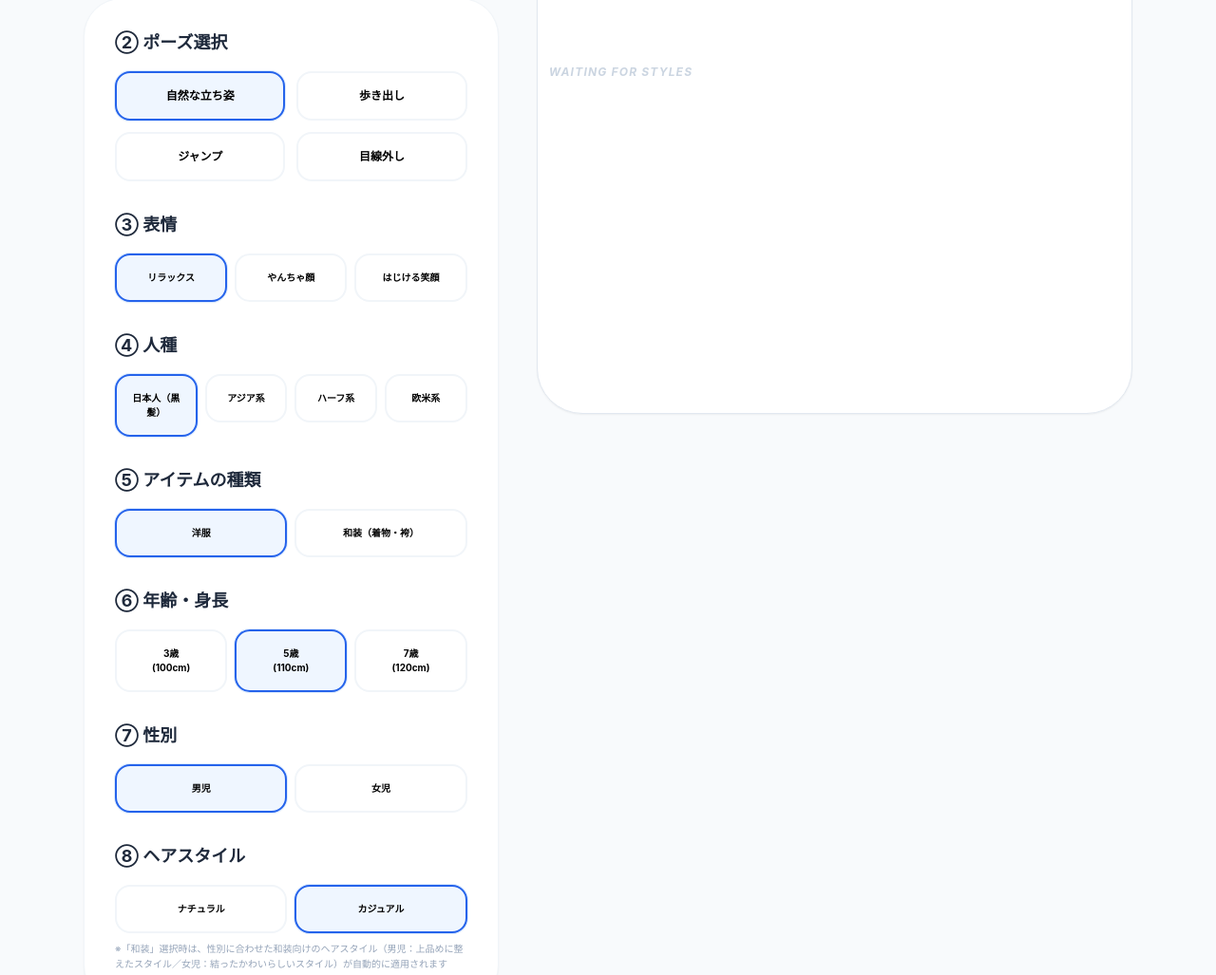
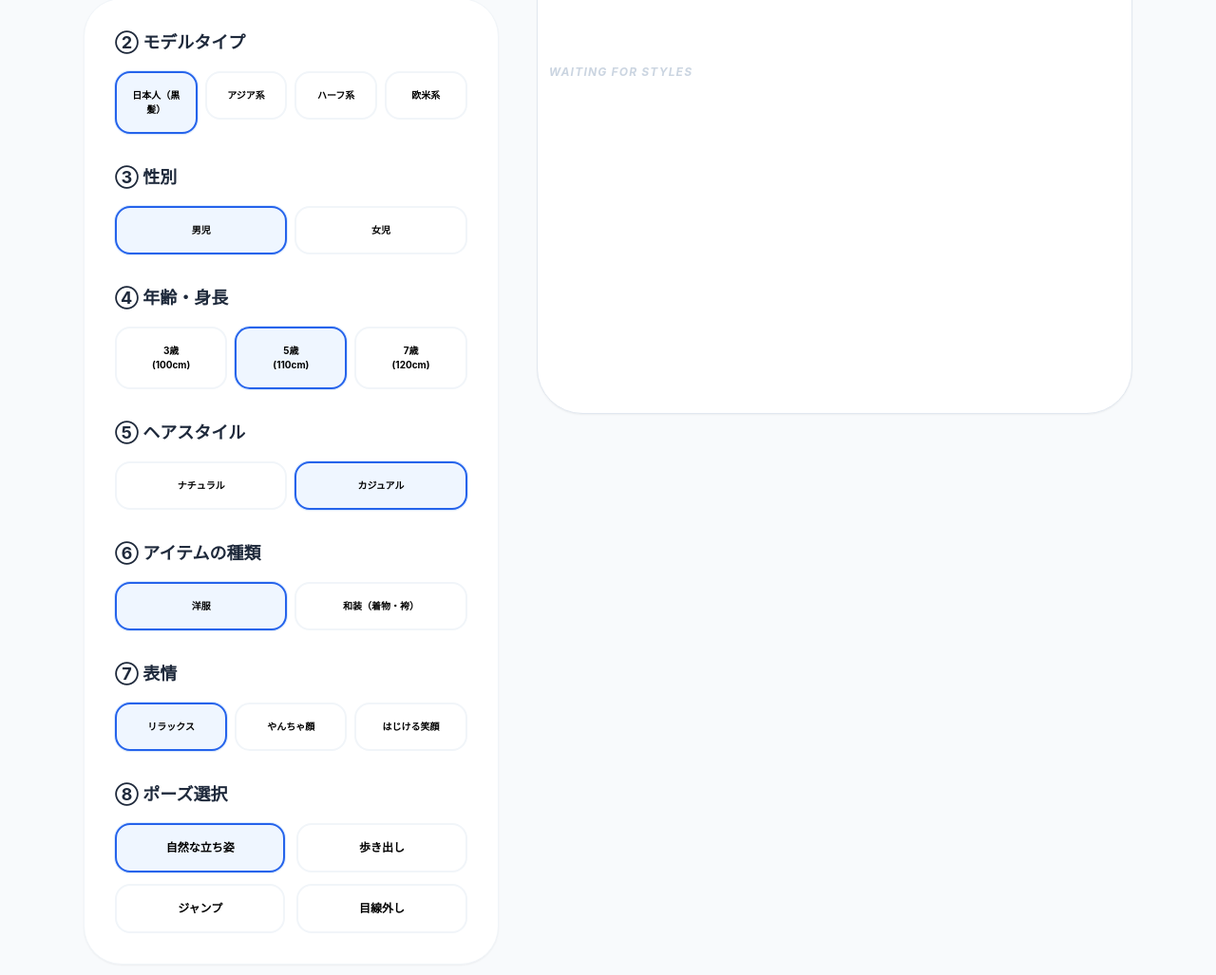
Before and after one commit to red24649/tryon_boy, a website: page public/index.html in a window 1280 px wide. Shown: the part 440-1467 px from the top of the page at 95% size. Drawn offline with nearby package versions, Linux system fonts and the light colour scheme.

Commit message:
Update section titles and restructure form elements

```diff
--- a/public/index.html
+++ b/public/index.html
@@ -64,28 +64,7 @@
         <section class="bg-white p-8 rounded-[2.5rem] shadow-sm border border-slate-100 space-y-8">
           <div>
             <h2 class="text-lg font-bold text-slate-800 mb-4">
-              ② ポーズ選択
-            </h2>
-            <div class="grid grid-cols-2 gap-3">
-              <label><input type="radio" name="pose" value="natural_lean" class="hidden" checked><div class="select-card text-center text-xs font-bold">自然な立ち姿</div></label>
-              <label><input type="radio" name="pose" value="walking_snapshot" class="hidden"><div class="select-card text-center text-xs font-bold">歩き出し</div></label>
-              <label><input type="radio" name="pose" value="energetic_jump" class="hidden"><div class="select-card text-center text-xs font-bold">ジャンプ</div></label>
-              <label><input type="radio" name="pose" value="looking_away" class="hidden"><div class="select-card text-center text-xs font-bold">目線外し</div></label>
-            </div>
-          </div>
-          <div>
-            <h2 class="text-lg font-bold text-slate-800 mb-4">
-              ③ 表情
-            </h2>
-            <div class="grid grid-cols-3 gap-2">
-              <label><input type="radio" name="expression" value="calm_relaxed" class="hidden" checked><div class="select-card text-center py-2 text-[10px] font-bold">リラックス</div></label>
-              <label><input type="radio" name="expression" value="mischievous" class="hidden"><div class="select-card text-center py-2 text-[10px] font-bold">やんちゃ顔</div></label>
-              <label><input type="radio" name="expression" value="beaming_smile" class="hidden"><div class="select-card text-center py-2 text-[10px] font-bold">はじける笑顔</div></label>
-            </div>
-          </div>
-          <div>
-            <h2 class="text-lg font-bold text-slate-800 mb-4">
-              ④ 人種
+              ② モデルタイプ
             </h2>
             <div class="grid grid-cols-4 gap-2">
               <label><input type="radio" name="race" value="Japanese-black-hair" class="hidden" checked><div class="select-card text-center py-2 text-[10px] font-bold">日本人（黒髪）</div></label>
@@ -96,16 +75,16 @@
           </div>
           <div>
             <h2 class="text-lg font-bold text-slate-800 mb-4">
-              ⑤ アイテムの種類
+              ③ 性別
             </h2>
             <div class="grid grid-cols-2 gap-2">
-              <label><input type="radio" name="outfitStyle" value="western" class="hidden" checked><div class="select-card text-center py-2 text-[10px] font-bold">洋服</div></label>
-              <label><input type="radio" name="outfitStyle" value="wafuku" class="hidden"><div class="select-card text-center py-2 text-[10px] font-bold">和装（着物・袴）</div></label>
+              <label><input type="radio" name="gender" value="boy" class="hidden" checked><div class="select-card text-center py-2 text-[10px] font-bold">男児</div></label>
+              <label><input type="radio" name="gender" value="girl" class="hidden"><div class="select-card text-center py-2 text-[10px] font-bold">女児</div></label>
             </div>
           </div>
           <div>
             <h2 class="text-lg font-bold text-slate-800 mb-4">
-              ⑥ 年齢・身長
+              ④ 年齢・身長
             </h2>
             <div class="grid grid-cols-3 gap-2">
               <label><input type="radio" name="ageHeight" value="3:100" class="hidden"><div class="select-card text-center py-2 text-[10px] font-bold">3歳<br>(100cm)</div></label>
@@ -115,22 +94,42 @@
           </div>
           <div>
             <h2 class="text-lg font-bold text-slate-800 mb-4">
-              ⑦ 性別
-            </h2>
-            <div class="grid grid-cols-2 gap-2">
-              <label><input type="radio" name="gender" value="boy" class="hidden" checked><div class="select-card text-center py-2 text-[10px] font-bold">男児</div></label>
-              <label><input type="radio" name="gender" value="girl" class="hidden"><div class="select-card text-center py-2 text-[10px] font-bold">女児</div></label>
-            </div>
-          </div>
-          <div>
-            <h2 class="text-lg font-bold text-slate-800 mb-4">
-              ⑧ ヘアスタイル
+              ⑤ ヘアスタイル
             </h2>
             <div class="grid grid-cols-2 gap-2">
               <label><input type="radio" name="hairStyle" value="natural" class="hidden"><div class="select-card text-center py-2 text-[10px] font-bold">ナチュラル</div></label>
               <label><input type="radio" name="hairStyle" value="casual" class="hidden" checked><div class="select-card text-center py-2 text-[10px] font-bold">カジュアル</div></label>
             </div>
-            <p class="text-[10px] text-slate-400 mt-2 leading-relaxed">※「和装」選択時は、性別に合わせた和装向けのヘアスタイル（男児：上品めに整えたスタイル／女児：結ったかわいらしいスタイル）が自動的に適用されます</p>
+          </div>
+          <div>
+            <h2 class="text-lg font-bold text-slate-800 mb-4">
+              ⑥ アイテムの種類
+            </h2>
+            <div class="grid grid-cols-2 gap-2">
+              <label><input type="radio" name="outfitStyle" value="western" class="hidden" checked><div class="select-card text-center py-2 text-[10px] font-bold">洋服</div></label>
+              <label><input type="radio" name="outfitStyle" value="wafuku" class="hidden"><div class="select-card text-center py-2 text-[10px] font-bold">和装（着物・袴）</div></label>
+            </div>
+          </div>
+          <div>
+            <h2 class="text-lg font-bold text-slate-800 mb-4">
+              ⑦ 表情
+            </h2>
+            <div class="grid grid-cols-3 gap-2">
+              <label><input type="radio" name="expression" value="calm_relaxed" class="hidden" checked><div class="select-card text-center py-2 text-[10px] font-bold">リラックス</div></label>
+              <label><input type="radio" name="expression" value="mischievous" class="hidden"><div class="select-card text-center py-2 text-[10px] font-bold">やんちゃ顔</div></label>
+              <label><input type="radio" name="expression" value="beaming_smile" class="hidden"><div class="select-card text-center py-2 text-[10px] font-bold">はじける笑顔</div></label>
+            </div>
+          </div>
+          <div>
+            <h2 class="text-lg font-bold text-slate-800 mb-4">
+              ⑧ ポーズ選択
+            </h2>
+            <div class="grid grid-cols-2 gap-3">
+              <label><input type="radio" name="pose" value="natural_lean" class="hidden" checked><div class="select-card text-center text-xs font-bold">自然な立ち姿</div></label>
+              <label><input type="radio" name="pose" value="walking_snapshot" class="hidden"><div class="select-card text-center text-xs font-bold">歩き出し</div></label>
+              <label><input type="radio" name="pose" value="energetic_jump" class="hidden"><div class="select-card text-center text-xs font-bold">ジャンプ</div></label>
+              <label><input type="radio" name="pose" value="looking_away" class="hidden"><div class="select-card text-center text-xs font-bold">目線外し</div></label>
+            </div>
           </div>
         </section>
 
```
